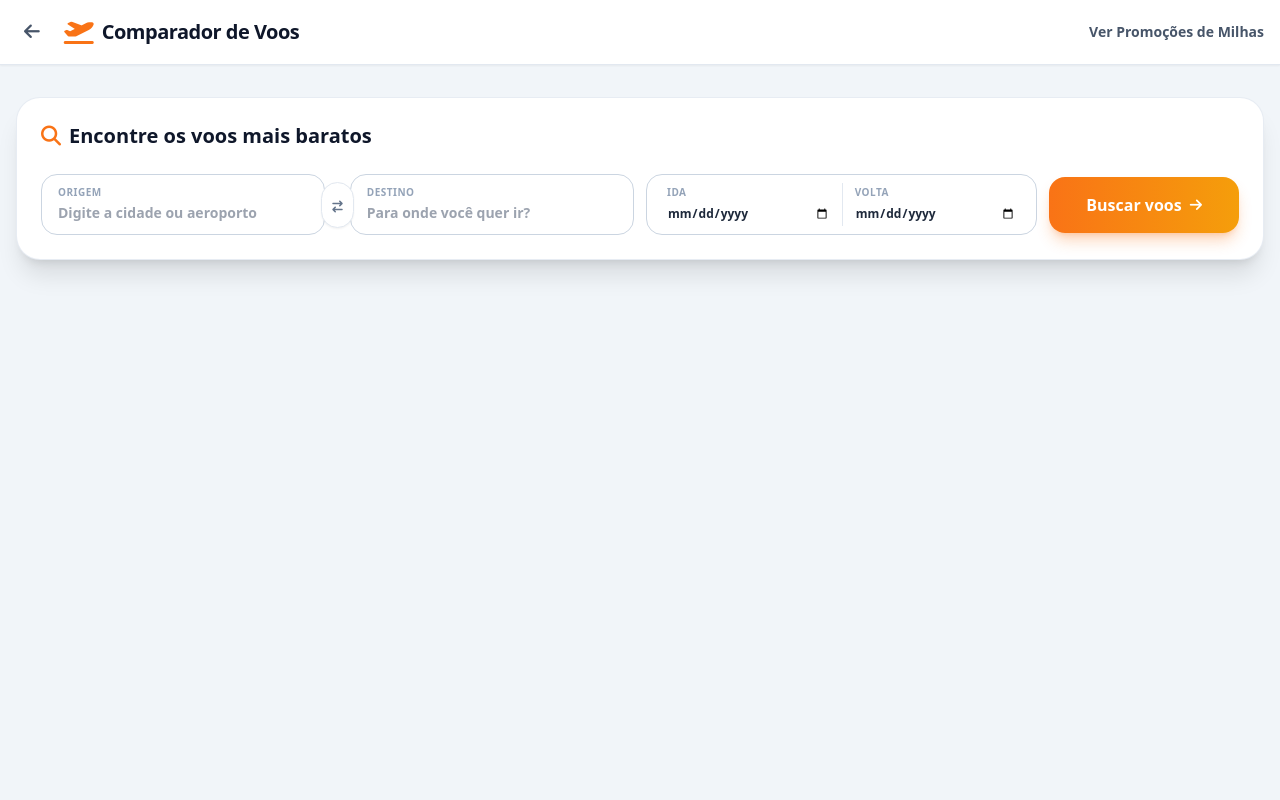
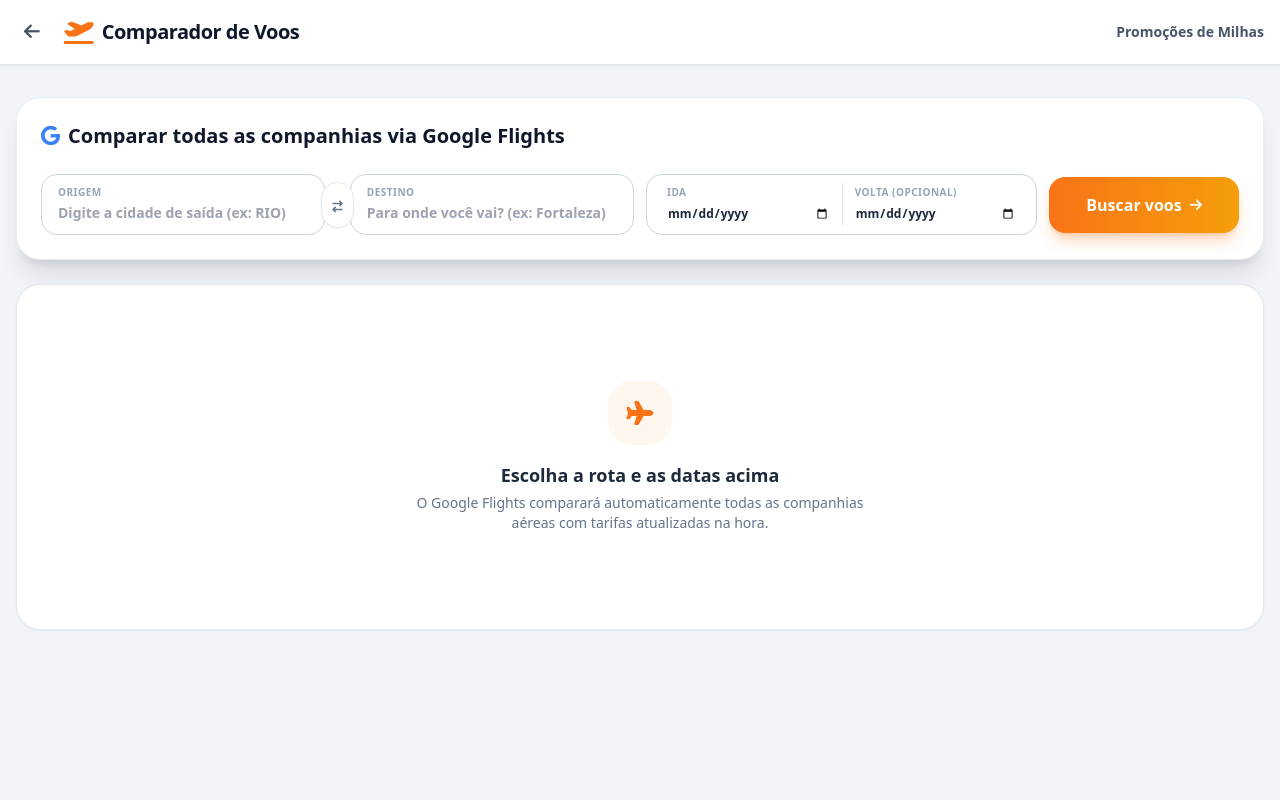
Before and after one commit to rodrigojungermourao-debug/Promo-es-companhias, a FastAPI app: page /passagens in a window 1280 px wide. Run offline with FastAPI, Linux system fonts and the light colour scheme; some libraries are stand-ins or nearby versions.

Commit message:
Centraliza comparador com Google Flights integrado

```diff
--- a/main.py
+++ b/main.py
@@ -29,13 +29,13 @@ AEROPORTOS_IATA = {
     "lisboa": "LIS", "lis": "LIS"
 }
 
-def extrair_iata(texto):
+def obter_codigo_iata(texto):
     t = texto.lower().strip()
     for chave, iata in AEROPORTOS_IATA.items():
         if chave in t:
             return iata
-    letras = "".join([c for c in t if c.isalpha()])
-    return letras[:3].upper() if len(letras) >= 3 else "RIO"
+    apenas_letras = "".join([c for c in t if c.isalpha()])
+    return apenas_letras[:3].upper() if len(apenas_letras) >= 3 else "RIO"
 
 @app.get("/")
 def index(request: Request, programa: str = None):
@@ -67,7 +67,8 @@ def tela_passagens(request: Request):
             "origem": "",
             "destino": "",
             "data_ida": "",
-            "data_volta": ""
+            "data_volta": "",
+            "link_externo": ""
         }
     )
 
@@ -76,81 +77,16 @@ def buscar_voos(request: Request, origem: str = "", destino: str = "", data_ida:
     origem_clean = origem.strip()
     destino_clean = destino.strip()
 
-    iata_origem = extrair_iata(origem_clean)
-    iata_destino = extrair_iata(destino_clean)
+    orig_iata = obter_codigo_iata(origem_clean)
+    dest_iata = obter_codigo_iata(destino_clean)
 
-    # 1. Google Flights
+    # Constrói o link universal do Google Flights com todas as companhias
     if data_volta:
-        query_gf = f"Flights to {iata_destino} from {iata_origem} on {data_ida} through {data_volta}"
+        query_gf = f"Flights to {dest_iata} from {orig_iata} on {data_ida} through {data_volta}"
     else:
-        query_gf = f"Flights to {iata_destino} from {iata_origem} on {data_ida} one way"
-    url_google_flights = f"https://www.google.com/travel/flights?q={urllib.parse.quote(query_gf)}"
+        query_gf = f"Flights to {dest_iata} from {orig_iata} on {data_ida} one way"
 
-    # 2. Kayak
-    if data_volta:
-        url_kayak = f"https://www.kayak.com.br/flights/{iata_origem}-{iata_destino}/{data_ida}/{data_volta}?sort=bestflight_a"
-    else:
-        url_kayak = f"https://www.kayak.com.br/flights/{iata_origem}-{iata_destino}/{data_ida}?sort=bestflight_a"
-
-    # 3. Decolar
-    if data_volta:
-        url_decolar = f"https://www.decolar.com/passagens-aereas/buscar/ida-e-volta/{iata_origem}/{iata_destino}/{data_ida}/{data_volta}/1/0/0"
-    else:
-        url_decolar = f"https://www.decolar.com/passagens-aereas/buscar/somente-ida/{iata_origem}/{iata_destino}/{data_ida}/1/0/0"
-
-    # 4. GOL / Smiles
-    url_gol = f"https://www.smiles.com.br/passagens-aereas"
-
-    # 5. LATAM Pass
-    url_latam = f"https://latampass.latam.com/pt_br/promocoes"
-
-    resultados = [
-        {
-            "companhia": "Google Flights (Comparador Geral)",
-            "codigo": "GOO",
-            "detalhes": f"Consulta simultânea de todas as companhias na rota ({iata_origem} ➔ {iata_destino})",
-            "preco_reais": "Tempo Real",
-            "preco_milhas": "Menor Tarifa",
-            "melhor_custo": True,
-            "link_direto": url_google_flights
-        },
-        {
-            "companhia": "GOL Linhas Aéreas / Smiles",
-            "codigo": "GOL",
-            "detalhes": f"Cotação dinâmica Smiles para {iata_origem} ➔ {iata_destino} na data",
-            "preco_reais": "Dinâmico",
-            "preco_milhas": "Milhas Smiles",
-            "melhor_custo": False,
-            "link_direto": url_gol
-        },
-        {
-            "companhia": "Kayak Metabusca",
-            "codigo": "KAY",
-            "detalhes": f"Rastreamento de agências online, bagagens e taxas em tempo real",
-            "preco_reais": "Tempo Real",
-            "preco_milhas": "Agências & Cias",
-            "melhor_custo": False,
-            "link_direto": url_kayak
-        },
-        {
-            "companhia": "Decolar.com",
-            "codigo": "DEC",
-            "detalhes": f"Pacotes e passagens com taxas inclusas na rota {iata_origem} ➔ {iata_destino}",
-            "preco_reais": "Em Reais",
-            "preco_milhas": "Parcelamento",
-            "melhor_custo": False,
-            "link_direto": url_decolar
-        },
-        {
-            "companhia": "LATAM Airlines / LATAM Pass",
-            "codigo": "LAT",
-            "detalhes": f"Resgate tarifário direto e pontos LATAM Pass",
-            "preco_reais": "Dinâmico",
-            "preco_milhas": "Pontos LATAM",
-            "melhor_custo": False,
-            "link_direto": url_latam
-        }
-    ]
+    link_google_flights = f"https://www.google.com/travel/flights?q={urllib.parse.quote(query_gf)}"
 
     return templates.TemplateResponse(
         request=request,
@@ -161,7 +97,7 @@ def buscar_voos(request: Request, origem: str = "", destino: str = "", data_ida:
             "destino": destino_clean,
             "data_ida": data_ida,
             "data_volta": data_volta,
-            "resultados": resultados
+            "link_externo": link_google_flights
         }
     )
 
--- a/templates/passagens.html
+++ b/templates/passagens.html
@@ -3,7 +3,7 @@
 <head>
     <meta charset="UTF-8">
     <meta name="viewport" content="width=device-width, initial-scale=1.0">
-    <title>Comparador de Voos (R$ & Milhas) - RadarMilhas</title>
+    <title>Comparador Google Flights - RadarMilhas</title>
     <script src="https://cdn.tailwindcss.com"></script>
     <link rel="stylesheet" href="https://cdnjs.cloudflare.com/ajax/libs/font-awesome/6.5.1/css/all.min.css">
 </head>
@@ -22,16 +22,16 @@
                 </div>
             </div>
             <a href="/" class="text-sm font-semibold text-slate-600 hover:text-blue-600 transition">
-                Ver Promoções de Milhas
+                Promoções de Milhas
             </a>
         </div>
     </header>
 
-    <main class="max-w-7xl mx-auto px-4 py-8 flex-1 w-full">
+    <main class="max-w-7xl mx-auto px-4 py-8 flex-1 w-full flex flex-col">
         <!-- Caixa de Busca -->
-        <div class="bg-white rounded-3xl p-6 shadow-xl border border-slate-200/80 mb-8">
+        <div class="bg-white rounded-3xl p-6 shadow-xl border border-slate-200/80 mb-6">
             <h1 class="text-xl font-black text-slate-900 mb-6 flex items-center gap-2">
-                <i class="fa-solid fa-magnifying-glass text-orange-500"></i> Encontre os voos mais baratos
+                <i class="fa-brands fa-google text-blue-500"></i> Comparar todas as companhias via Google Flights
             </h1>
 
             <form action="/passagens/buscar" method="GET" class="grid grid-cols-1 lg:grid-cols-12 gap-3 items-center">
@@ -40,7 +40,7 @@
                 <div class="lg:col-span-6 relative flex flex-col sm:flex-row items-center gap-2">
                     <div class="w-full border border-slate-300 rounded-2xl px-4 py-2.5 focus-within:border-orange-500 focus-within:ring-2 focus-within:ring-orange-200 bg-white transition">
                         <label class="block text-[10px] font-bold text-slate-400 uppercase tracking-wider">Origem</label>
-                        <input type="text" name="origem" value="{{ origem }}" placeholder="Digite a cidade ou aeroporto" required
+                        <input type="text" name="origem" value="{{ origem }}" placeholder="Digite a cidade de saída (ex: RIO)" required
                                class="w-full bg-transparent text-sm font-semibold text-slate-800 outline-none">
                     </div>
 
@@ -50,7 +50,7 @@
 
                     <div class="w-full border border-slate-300 rounded-2xl px-4 py-2.5 focus-within:border-orange-500 focus-within:ring-2 focus-within:ring-orange-200 bg-white transition">
                         <label class="block text-[10px] font-bold text-slate-400 uppercase tracking-wider">Destino</label>
-                        <input type="text" name="destino" value="{{ destino }}" placeholder="Para onde você quer ir?" required
+                        <input type="text" name="destino" value="{{ destino }}" placeholder="Para onde você vai? (ex: Fortaleza)" required
                                class="w-full bg-transparent text-sm font-semibold text-slate-800 outline-none">
                     </div>
                 </div>
@@ -63,13 +63,13 @@
                                class="w-full bg-transparent text-xs font-semibold text-slate-800 outline-none">
                     </div>
                     <div class="w-1/2 px-3 py-0.5">
-                        <label class="block text-[10px] font-bold text-slate-400 uppercase tracking-wider">Volta</label>
+                        <label class="block text-[10px] font-bold text-slate-400 uppercase tracking-wider">Volta (Opcional)</label>
                         <input type="date" name="data_volta" value="{{ data_volta }}"
                                class="w-full bg-transparent text-xs font-semibold text-slate-800 outline-none">
                     </div>
                 </div>
 
-                <!-- Botão de Ação -->
+                <!-- Botão Buscar -->
                 <div class="lg:col-span-2">
                     <button type="submit" class="w-full h-14 bg-gradient-to-r from-orange-500 to-amber-500 hover:from-orange-600 hover:to-amber-600 text-white font-extrabold text-base rounded-2xl shadow-lg shadow-orange-500/30 active:scale-[0.98] transition flex items-center justify-center gap-2">
                         <span>Buscar voos</span>
@@ -80,60 +80,40 @@
             </form>
         </div>
 
-        <!-- Resultados da Busca -->
+        <!-- Área do Google Flights Integrado -->
         {% if buscou %}
-        <div class="space-y-4">
-            <div class="flex flex-col sm:flex-row sm:items-center justify-between gap-2">
-                <h2 class="text-lg font-black text-slate-900">
-                    Melhores tarifas encontradas para: <span class="text-orange-600">{{ origem }} ➔ {{ destino }}</span>
-                </h2>
-                <span class="text-xs font-semibold text-slate-500 bg-white px-3 py-1.5 rounded-xl border border-slate-200 shadow-sm">
-                    Ida: {{ data_ida }} {% if data_volta %}| Volta: {{ data_volta }}{% endif %}
-                </span>
-            </div>
-
-            <div class="space-y-3">
-                {% for voo in resultados %}
-                <div class="bg-white rounded-2xl border {% if voo.melhor_custo %}border-emerald-400 ring-2 ring-emerald-400/20{% else %}border-slate-200{% endif %} p-5 shadow-sm hover:shadow-md transition flex flex-col md:flex-row md:items-center justify-between gap-4">
-
-                    <!-- Companhia e Selo -->
-                    <div class="flex items-center gap-4">
-                        <div class="w-12 h-12 rounded-2xl bg-slate-100 border border-slate-200 flex items-center justify-center font-black text-sm text-slate-700 shrink-0">
-                            {{ voo.codigo }}
+        <div class="bg-white rounded-3xl p-4 shadow-xl border border-slate-200 flex-1 flex flex-col">
+            <div class="flex flex-col sm:flex-row sm:items-center justify-between gap-3 pb-4 mb-4 border-b border-slate-200">
+                <div class="flex items-center gap-3">
+                    <div class="w-10 h-10 rounded-xl bg-blue-50 flex items-center justify-center text-blue-600 font-black">
+                        <i class="fa-brands fa-google text-lg"></i>
                     </div>
                     <div>
-                            <div class="flex flex-wrap items-center gap-2">
-                                <span class="font-extrabold text-base text-slate-900">{{ voo.companhia }}</span>
-                                {% if voo.melhor_custo %}
-                                <span class="bg-emerald-600 text-white text-[10px] font-black px-2.5 py-0.5 rounded-full flex items-center gap-1 shadow-sm uppercase tracking-wide">
-                                    <i class="fa-solid fa-trophy text-amber-300"></i> MELHOR CUSTO-BENEFÍCIO
-                                </span>
-                                {% endif %}
-                            </div>
-                            <p class="text-xs text-slate-500 mt-0.5">{{ voo.detalhes }}</p>
+                        <h2 class="font-extrabold text-base text-slate-900">
+                            Comparativo Completo: <span class="text-orange-600">{{ origem }} ➔ {{ destino }}</span>
+                        </h2>
+                        <p class="text-xs text-slate-400">Exibindo voos diretos e com escalas de todas as companhias</p>
                     </div>
                 </div>
 
-                    <!-- Preços em Reais e Milhas + Botão -->
-                    <div class="flex items-center justify-between md:justify-end gap-6 border-t md:border-t-0 pt-3 md:pt-0">
-                        <div class="text-right">
-                            <span class="block text-[10px] text-slate-400 font-bold uppercase tracking-wider">A partir de</span>
-                            <div class="flex items-baseline justify-end gap-2">
-                                <span class="text-xl font-black text-slate-900">{{ voo.preco_reais }}</span>
-                                <span class="text-xs font-bold text-slate-400">ou</span>
-                                <span class="text-sm font-extrabold text-blue-600 bg-blue-50 px-2 py-0.5 rounded-md">{{ voo.preco_milhas }}</span>
-                            </div>
-                        </div>
-
-                        <a href="{{ voo.link_direto }}" target="_blank" class="bg-orange-500 hover:bg-orange-600 text-white font-bold text-sm px-5 py-3 rounded-xl shadow-md shadow-orange-500/20 active:scale-95 transition flex items-center gap-2 shrink-0">
-                            <span>Ver Voo</span>
-                            <i class="fa-solid fa-arrow-up-right-from-square text-xs"></i>
+                <a href="{{ link_externo }}" target="_blank" class="inline-flex items-center gap-2 bg-slate-900 hover:bg-slate-800 text-white px-4 py-2 rounded-xl text-xs font-bold transition self-start sm:self-auto">
+                    <span>Abrir em tela cheia</span>
+                    <i class="fa-solid fa-arrow-up-right-from-square text-[10px]"></i>
                 </a>
             </div>
 
+            <!-- Visualizador Embutido do Google Flights -->
+            <div class="w-full flex-1 rounded-2xl overflow-hidden border border-slate-200 bg-slate-50 min-h-[750px]">
+                <iframe src="{{ link_externo }}" class="w-full h-full min-h-[750px] border-0" allow="fullscreen"></iframe>
             </div>
-                {% endfor %}
         </div>
+        {% else %}
+        <div class="text-center py-24 bg-white rounded-3xl border border-slate-200 shadow-sm flex flex-col items-center justify-center">
+            <div class="w-16 h-16 rounded-3xl bg-orange-50 text-orange-500 flex items-center justify-center text-2xl mb-4">
+                <i class="fa-solid fa-plane"></i>
+            </div>
+            <h3 class="text-lg font-black text-slate-800">Escolha a rota e as datas acima</h3>
+            <p class="text-slate-500 text-sm mt-1 max-w-md">O Google Flights comparará automaticamente todas as companhias aéreas com tarifas atualizadas na hora.</p>
         </div>
         {% endif %}
     </main>
```
Lines whose indentation alone changed are shown as unchanged.
